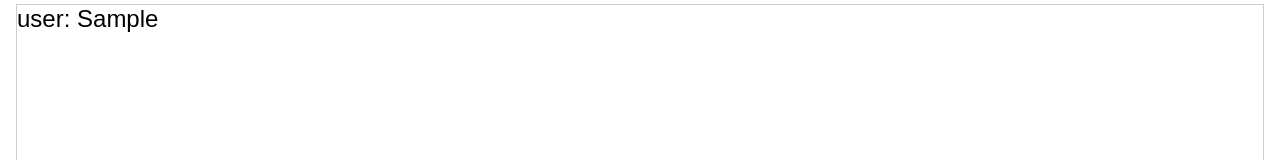
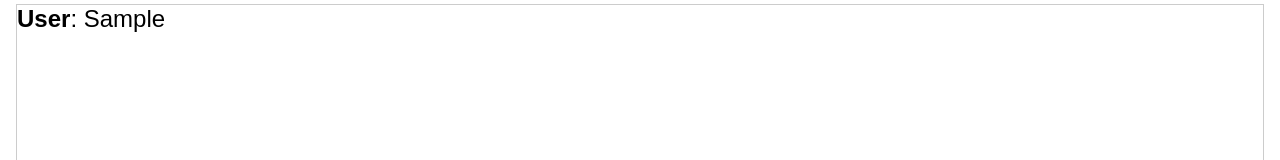
Before and after one commit to Daltonshults/DnDAssistantBot, a Next.js app: page / in a window 1280 px wide. Both pictures are taken after typing "Sample" into the empty fields and a click on the button "Submit". Shown: the part 60-220 px from the top of the page. Built offline with nearby package versions, Linux system fonts and the light colour scheme; no server answers.

Commit message:
Now processing markdown.

```diff
--- a/src/app/components/chatbox.tsx
+++ b/src/app/components/chatbox.tsx
@@ -1,11 +1,16 @@
 'use client';
 import React from 'react';
+import ReactMarkdown from 'react-markdown';
 import { Message, useAssistant } from '@ai-sdk/react';
 
 
 export default function ChatComponent() {
-  const { status, messages, input, submitMessage, handleInputChange } =
+  const { status, messages, threadId, input, submitMessage, handleInputChange } =
     useAssistant({ api: '/api/assistant' });
+
+  const capitalizeFirstLetter = (str: string) => {
+    return str.charAt(0).toUpperCase() + str.slice(1);
+  };
 
   return (
     <div
@@ -57,8 +62,23 @@ export default function ChatComponent() {
               }
             }
           >
-            {`${message.role}: ${message.content}`}
+            <span style=
+            {
+              {
+                fontWeight: "bold"
+              }
+            }
+            >
+              {capitalizeFirstLetter(message.role)}
+              </span>
+              <ReactMarkdown
+                components={{
+                  p: ({ node, children }) => <span>{children}</span>,
+                }}
+              >
+                {`: ${message.content}`}</ReactMarkdown>
           </div>
+          <br/>
         </div>
       ))}
       </div>
```
